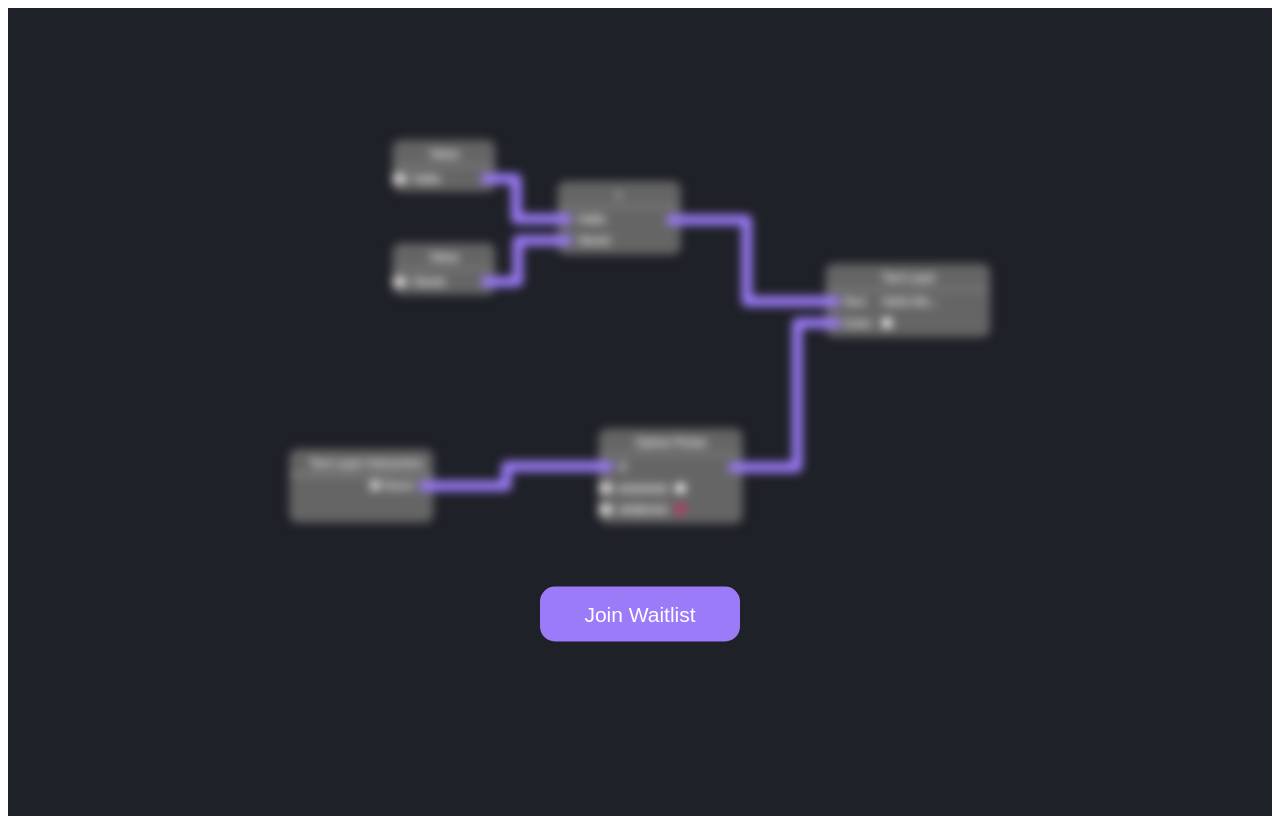
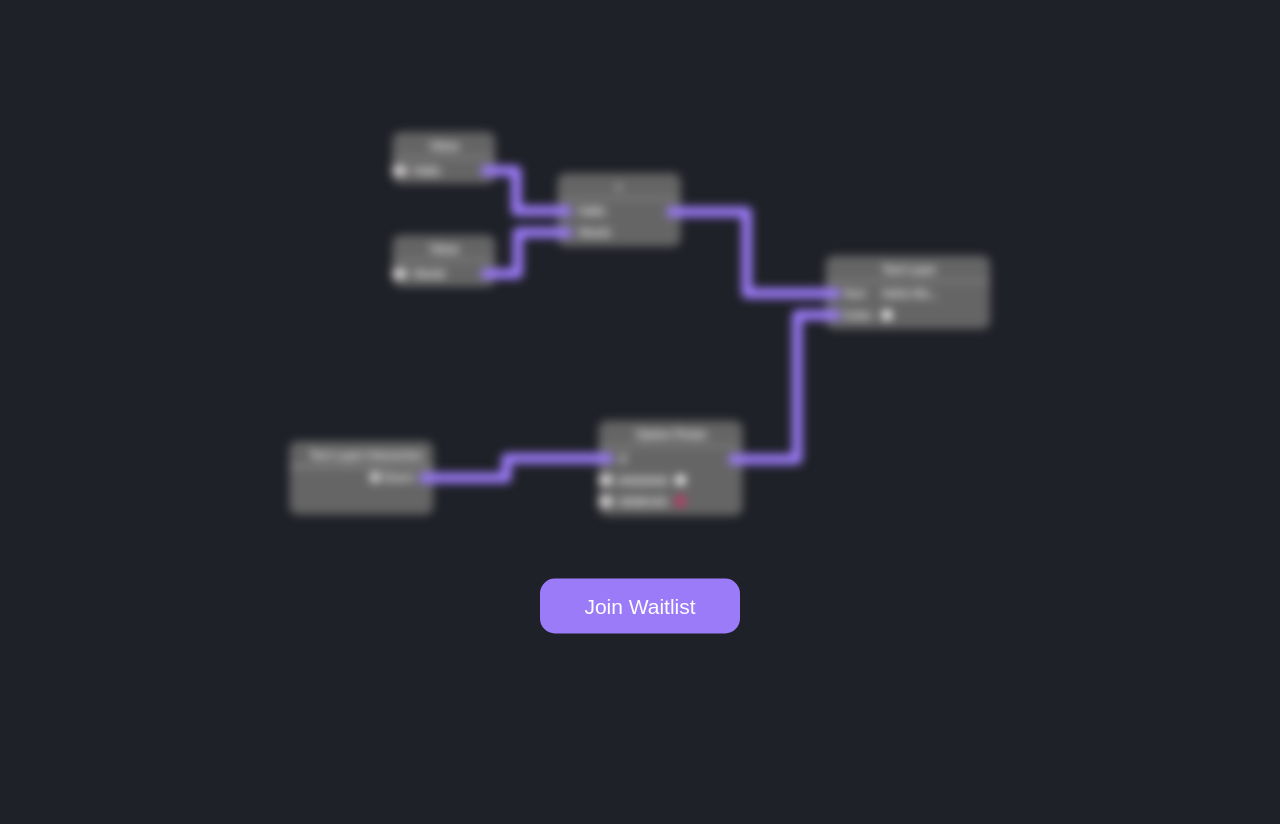
Before and after one commit to StitchDesign/vpl-codesign.github.io, a plain HTML site: page index.html in a window 1280 px wide. Drawn offline with Linux system fonts and the light colour scheme.

Commit message:
Revert "."
This reverts commit 9bb42c8ce3becf985d0f195e5ea2e5459dc095e8.

```diff
--- a/index.html
+++ b/index.html
@@ -6,27 +6,24 @@
     <link rel="icon" href="favicon.png" type="image/png">
     <style>
         body {
-            height: 101vh;
-            overflow: auto;
+            background-color: #1F2128;
+            font-family: Arial, sans-serif;
+            text-align: center;
+            display: flex;
+            flex-direction: column;
+            justify-content: center;
+            align-items: center;
+            height: 101vh; /* Set height to trigger rubberband effect */
+            margin: 0;
             position: relative;
+            overflow: hidden;
         }
 
-        #content {
-            position: absolute;
-            top: 0;
-            right: 0;
-            bottom: 0;
-            left: 0;
-            overflow: hidden;
-            z-index: 1;
-            background-color: #1F2128;
-            font-family: Arial, sans-serif;
-        }
-
-        #fake-scroll {
-            height: 102vh;
-            pointer-events: none;
-            z-index: 0;
+        body::after {
+            content: "";
+            display: block;
+            height: 1px;
+            visibility: hidden;
         }
 
         h1 {
@@ -35,6 +32,7 @@
         }
 
         .contact-button {
+            display: inline-block;
             background-color: #9C7BF9;
             color: #ffffff;
             width: 200px;
@@ -51,6 +49,7 @@
         }
 
         .center-image {
+            display: block;
             max-width: 100%;
             height: auto;
             position: absolute;
@@ -60,6 +59,7 @@
             filter: blur(5px);
         }
 
+        /* Modal styles */
         .modal {
             display: none;
             position: fixed;
@@ -91,6 +91,7 @@
             cursor: pointer;
         }
 
+        /* Media Query for Mobile Devices */
         @media screen and (max-width: 768px) {
             .contact-button {
                 width: 150px;
@@ -104,43 +105,23 @@
 </head>
 
 <body>
-    <div id="content">
     <img src="Nodes.png" alt="Nodes" class="center-image" />
+    <!-- Button -->
     <div class="contact-button" onclick="openGoogleForm()">Join Waitlist</div>
+    <!-- Modal for Google Form -->
     <div id="googleFormModal" class="modal">
         <div class="modal-content">
             <span class="close" onclick="closeGoogleForm()">&times;</span>
             <iframe src="https://forms.gle/sY2sJEVwawsUDk9F6" width="100%" height="100%" frameborder="0"></iframe>
         </div>
     </div>
-    </div>
-    <div id="fake-scroll"></div>
     <script>
         function openGoogleForm() {
             document.getElementById('googleFormModal').style.display = 'block';
         }
-
         function closeGoogleForm() {
             document.getElementById('googleFormModal').style.display = 'none';
         }
-
-        let startY;
-        document.addEventListener('touchstart', function(e) {
-            startY = e.touches[0].clientY;
-        });
-
-        document.addEventListener('touchmove', function(e) {
-            let touch = e.touches[0];
-            let change = startY - touch.clientY;
-
-            if (document.body.scrollTop === 0 && change < 0) {
-                e.preventDefault();
-            }
-
-            if ((document.body.scrollHeight - document.body.scrollTop) === window.innerHeight && change > 0) {
-                e.preventDefault();
-            }
-        });
     </script>
 </body>
 
```
Lines whose indentation alone changed are shown as unchanged.
